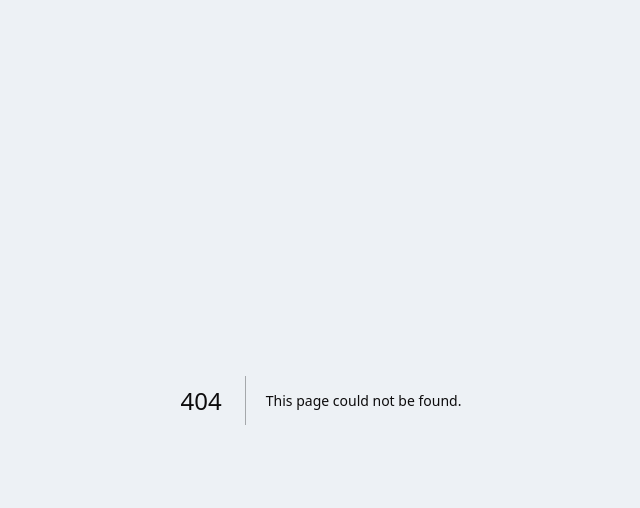
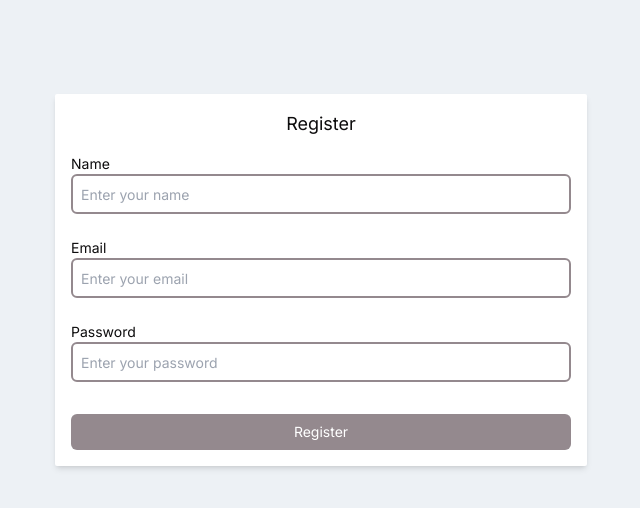
Before and after one commit to SidneyRoberto9/hatenna, a Next.js app: page /register in a window 1280 px wide. Before the commit this address had no page. Shown: the top 508 px of the page, without its empty margins (319-959 px from the left). Built offline with nearby package versions, Linux system fonts and the light colour scheme.

Commit message:
✨ feat: Create Pages to login and Register Users

```diff
--- /dev/null
+++ b/src/app/login/page.tsx
@@ -0,0 +1,9 @@
+import { LoginForm } from '@/components/Form/Login';
+
+export default function Page() {
+  return (
+    <section className="flex h-[70vh] items-center justify-center">
+      <LoginForm />
+    </section>
+  );
+}
--- /dev/null
+++ b/src/app/register/page.tsx
@@ -0,0 +1,9 @@
+import { RegisterForm } from '@/components/Form/Register';
+
+export default function RegisterPage() {
+  return (
+    <section className="flex h-[70vh] items-center justify-center">
+      <RegisterForm />
+    </section>
+  );
+}
```
